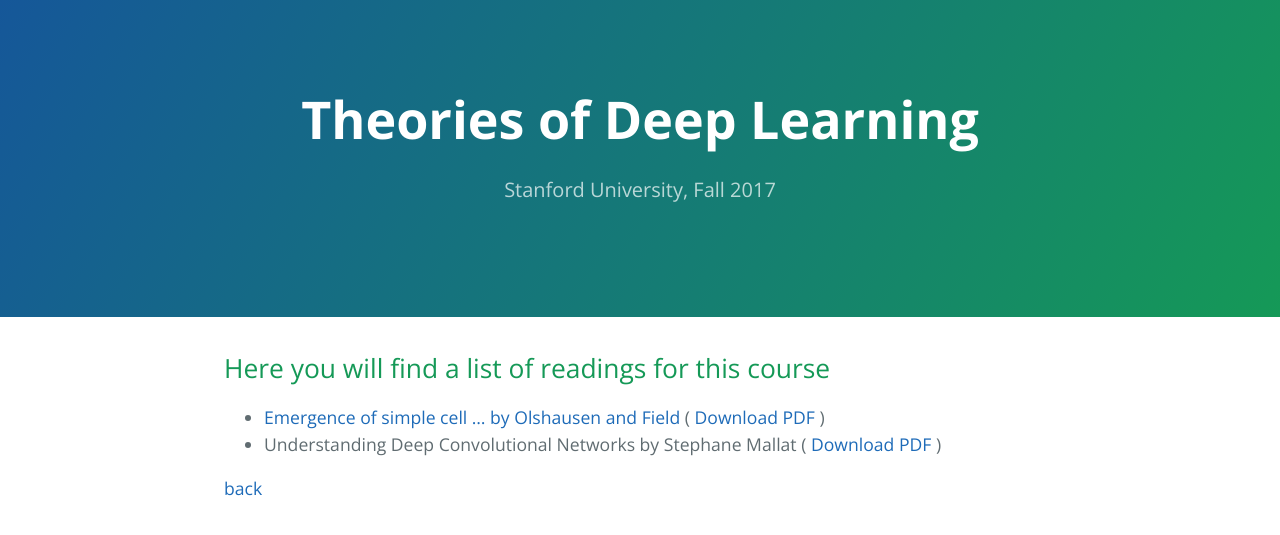
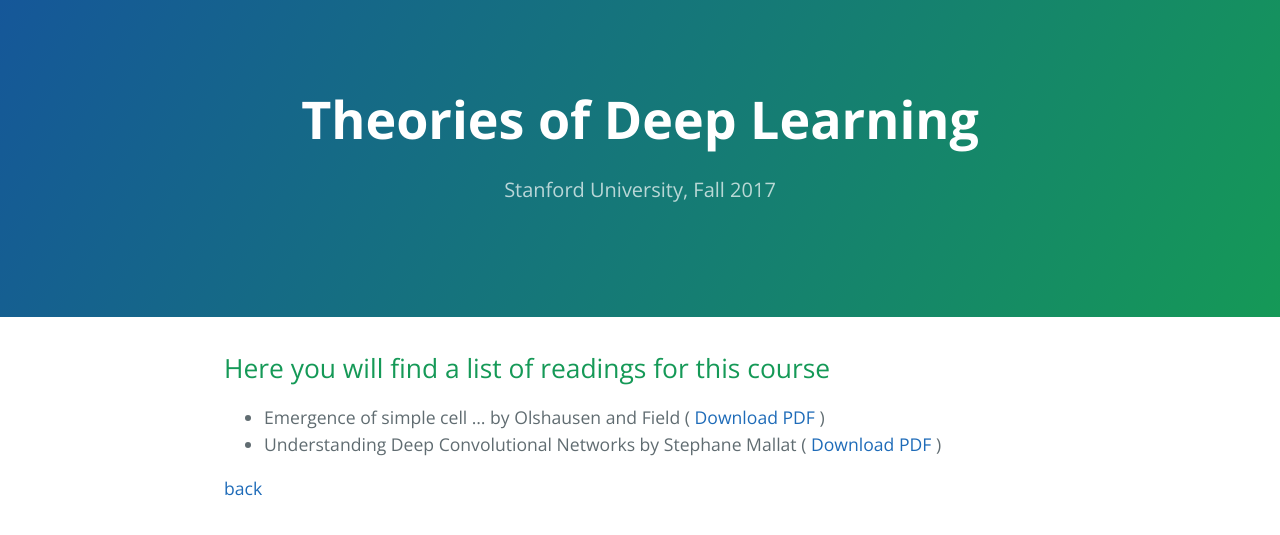
Before and after one commit to stats385/stats385.github.io, a Jekyll site: the page built from readings.md, in a window 1280 px wide. Shown: the top 535 px of the page. Built offline with Jekyll 4.4.1, drawn with Linux system fonts in a browser that asks for light colours; the repository's description, which GitHub fills in, is left out; our own code applies the rules of GitHub Pages for plain Markdown files; part of the change alters nothing that is shown.

```diff
--- a/readings.md
+++ b/readings.md
@@ -4,7 +4,7 @@ layout: default
 
 ## Here you will find a list of readings for this course
 
-* [Emergence of simple cell ... by Olshausen and Field](https://courses.cs.washington.edu/courses/cse528/11sp/Olshausen-nature-paper.pdf) ( [Download PDF](https://courses.cs.washington.edu/courses/cse528/11sp/Olshausen-nature-paper.pdf) )
+* Emergence of simple cell ... by Olshausen and Field ( [Download PDF](https://courses.cs.washington.edu/courses/cse528/11sp/Olshausen-nature-paper.pdf) )
 * Understanding Deep Convolutional Networks by Stephane Mallat ( [Download PDF](https://arxiv.org/pdf/1601.04920.pdf) )
 
 [back](./)
```
